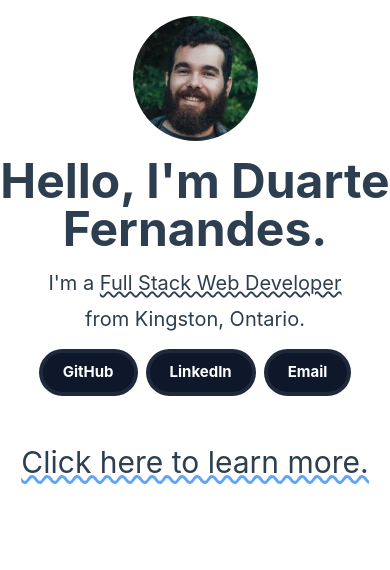
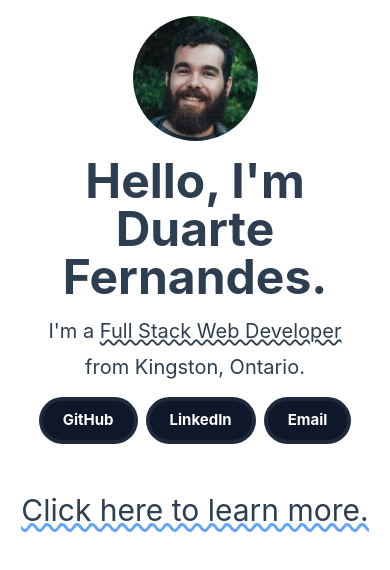
Before and after one commit to duartefq/duartefq.github.io, a Vue app: page /#/ in a window 390 px wide. Shown: the top 570 px of the page. Built offline with nearby package versions, Linux system fonts and the light colour scheme.

Commit message:
fix: layout styles

```diff
--- a/src/App.vue
+++ b/src/App.vue
@@ -5,9 +5,7 @@ import ProfileCard from './components/ProfileCard.vue'
 
 <template>
   <div class="grid grid-cols-4">
-    <div
-      class="self-start lg:min-h-screen flex justify-center items-center sticky lg:col-span-2 col-span-4"
-    >
+    <div class="lg:min-h-screen flex justify-center items-center sticky lg:col-span-2 col-span-4">
       <ProfileCard />
     </div>
     <main class="lg:col-span-2 col-span-4">
--- a/src/components/ProfileCard.vue
+++ b/src/components/ProfileCard.vue
@@ -27,7 +27,7 @@ const buttonMessage = computed(() => options[currentMessage.value % options.leng
 </script>
 
 <template>
-  <div class="flex-col justify-center items-center">
+  <div class="flex-col px-2 justify-center items-center">
     <!-- Profile Picture -->
     <img
       alt="Duarte's profile picture"
@@ -41,8 +41,8 @@ const buttonMessage = computed(() => options[currentMessage.value % options.leng
     <h1 class="text-5xl font-bold text-center">Hello, I'm Duarte Fernandes.</h1>
 
     <!-- Description -->
-    <p class="text-xl mt-4 text-center">
-      I'm a <span class="underline decoration-wavy">Full Stack Web Developer</span>
+    <p class="text-xl mt-4 text-center text-pretty">
+      I'm a <span class="underline decoration-wavy">Full Stack Web Developer </span>
     </p>
 
     <!-- Location -->
--- a/src/components/ResumeItems.vue
+++ b/src/components/ResumeItems.vue
@@ -7,7 +7,7 @@ import { Category } from '@/types'
 </script>
 
 <template>
-  <div class="lg:h-full lg:max-h-screen lg:overflow-y-auto ml-2">
+  <div class="lg:max-h-screen lg:overflow-y-auto ml-2">
     <ol class="relative ms-4 me-4 border-s border-gray-200 dark:border-gray-700 my-4">
       <ResumeItem>
         <!-- Begin: Work Experience -->
--- a/src/views/HomeView.vue
+++ b/src/views/HomeView.vue
@@ -1,5 +1,5 @@
 <template>
-  <div class="lg:min-h-screen lg:pt-24 pt-8 flex justify-center items-center">
+  <div class="lg:min-h-screen pt-8 flex justify-center items-center">
     <RouterLink
       data-text="Click here to learn more."
       to="/about"
```
